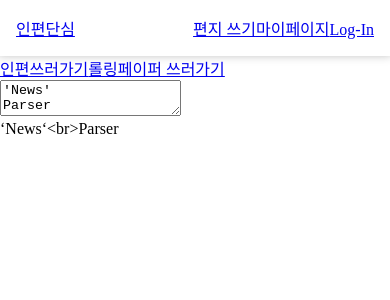
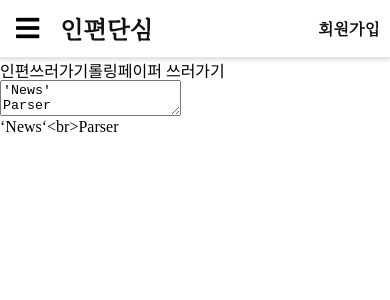
Before and after one commit to osamhack2020/WEB_InpenDansim_INPENDANSIM, a Vue app: page / in a window 390 px wide. Shown: the top 300 px of the page. Built offline with nearby package versions, Linux system fonts and the light colour scheme; no server answers.

Commit message:
헤더 css 추가 폰트어썸 cdn 추가 reset.css추가

```diff
--- a/public/index.html
+++ b/public/index.html
@@ -1,19 +1,26 @@
 <!DOCTYPE html>
 <html lang="en">
+
 <head>
   <meta charset="utf-8">
   <meta http-equiv="X-UA-Compatible" content="IE=edge">
   <meta name="viewport" content="width=device-width,initial-scale=1.0">
   <link rel="icon" href="<%= BASE_URL %>favicon.ico">
+  <!-- <title>인편단심 - INPEN, DANSIM</title> -->
   <title><%= htmlWebpackPlugin.options.title %></title>
   <link rel="stylesheet" href="https://fonts.googleapis.com/css?family=Roboto:100,300,400,500,700,900">
   <link rel="stylesheet" href="https://cdn.jsdelivr.net/npm/@mdi/font@latest/css/materialdesignicons.min.css">
+  <link rel="stylesheet" href="https://use.fontawesome.com/releases/v5.15.1/css/all.css"
+    integrity="sha384-vp86vTRFVJgpjF9jiIGPEEqYqlDwgyBgEF109VFjmqGmIY/Y4HV4d3Gp2irVfcrp" crossorigin="anonymous" />
 </head>
+
 <body>
   <noscript>
-      <strong>We're sorry but <%= htmlWebpackPlugin.options.title %> doesn't work properly without JavaScript enabled. Please enable it to continue.</strong>
+    <strong>We're sorry but <%= htmlWebpackPlugin.options.title %> doesn't work properly without JavaScript enabled.
+      Please enable it to continue.</strong>
   </noscript>
   <div id="app"></div>
   <!-- built files will be auto injected -->
 </body>
+
 </html>
--- a/src/App.vue
+++ b/src/App.vue
@@ -10,17 +10,27 @@ import Navigation from "@/components/Navigation.vue";
 
 export default {
   components: {
-    Navigation
+    Navigation,
   },
   computed: {
     showNav() {
       return true;
-    }
-  }
+    },
+  },
 };
 </script>
 
 <style>
+@import "assets/style/reset.css";
+/* components */
+
+/* page */
+
+@font-face {
+  font-family: "maruburi";
+  src: local("maruburi"),
+    url(./assets/fonts/MARUBuriBetaR.ttf) format("truetype");
+}
 html,
 body {
   height: 100%;
@@ -40,10 +50,4 @@ body {
   -moz-box-sizing: border-box;
   box-sizing: border-box;
 }
-
-@font-face {
-  font-family: "maruburi";
-  src: local("maruburi"),
-    url(./assets/fonts/MARUBuriBetaR.ttf) format("truetype");
-}
 </style>
--- /dev/null
+++ b/src/assets/style/reset.css
@@ -0,0 +1,144 @@
+/* http://meyerweb.com/eric/tools/css/reset/
+   v2.0 | 20110126
+   License: none (public domain)
+*/
+
+html,
+body,
+div,
+span,
+applet,
+object,
+iframe,
+h1,
+h2,
+h3,
+h4,
+h5,
+h6,
+p,
+blockquote,
+pre,
+a,
+abbr,
+acronym,
+address,
+big,
+cite,
+code,
+del,
+dfn,
+em,
+img,
+ins,
+kbd,
+q,
+s,
+samp,
+small,
+strike,
+strong,
+sub,
+sup,
+tt,
+var,
+b,
+u,
+i,
+center,
+dl,
+dt,
+dd,
+ol,
+ul,
+li,
+fieldset,
+form,
+label,
+legend,
+table,
+caption,
+tbody,
+tfoot,
+thead,
+tr,
+th,
+td,
+article,
+aside,
+canvas,
+details,
+embed,
+figure,
+figcaption,
+footer,
+header,
+hgroup,
+menu,
+nav,
+output,
+ruby,
+section,
+summary,
+time,
+mark,
+audio,
+video {
+  margin: 0;
+  padding: 0;
+  border: 0;
+  font-size: 100%;
+  font: inherit;
+  vertical-align: baseline;
+}
+
+/* HTML5 display-role reset for older browsers */
+article,
+aside,
+details,
+figcaption,
+figure,
+footer,
+header,
+hgroup,
+menu,
+nav,
+section {
+  display: block;
+}
+
+body {
+  line-height: 1;
+}
+
+ol,
+ul {
+  list-style: none;
+}
+
+blockquote,
+q {
+  quotes: none;
+}
+
+blockquote:before,
+blockquote:after,
+q:before,
+q:after {
+  content: "";
+  content: none;
+}
+
+table {
+  border-collapse: collapse;
+  border-spacing: 0;
+}
+
+input:focus {
+  outline: none;
+}
+
+a {
+  color: inherit;
+  text-decoration: none;
+}
--- a/src/components/Navigation.vue
+++ b/src/components/Navigation.vue
@@ -1,12 +1,41 @@
 <template>
-  <div class="navigation">
-    <router-link to="/">인편단심</router-link>
+  <div class="navigation app-header">
+    <div class="nav-div">
+      <button class="nav__toggle" aria-expanded="false" type="button">
+        <i class="fas fa-bars fa-2x"></i>
+      </button>
+      <!-- logo -->
+      <nav role="navigation" class="nav-menu">
+        <router-link to="/" class="logo title">인편단심</router-link>
+        <router-link to="/write/mail" class="nav-link">편지 쓰기</router-link>
+        <router-link to="/write/rolling" class="nav-link"
+          >롤링페이퍼 쓰러가기</router-link
+        >
+
+        <router-link to="/mypage" class="nav-link">마이페이지</router-link>
+      </nav>
+      <div class="account">
+        <a href="#" class="account-link desktop">고객센터</a>
+
+        <router-link v-if="!loggedIn" to="/login" class="account-link desktop"
+          >로그인하기</router-link
+        >
+        <button v-else @click="handleLogOut" class="account-link desktop">
+          로그아웃
+        </button>
+        <a href="#" class="account-link both">회원가입</a>
+      </div>
+    </div>
+    <div class="nav-overlay"></div>
+    <div class="menu-shadow" style="opacity: 1; display: block;"></div>
+
+    <!-- <router-link to="/">인편단심</router-link>
     <div>
       <router-link to="/write/mail">편지 쓰기</router-link>
       <router-link to="/mypage">마이페이지</router-link>
       <router-link v-if="!loggedIn" to="/login">Log-In</router-link>
       <button v-else @click="handleLogOut">Log-Out</button>
-    </div>
+    </div> -->
   </div>
 </template>
 
@@ -18,23 +47,111 @@ export default {
     ...mapState(["userProfile"]),
     loggedIn() {
       return Object.keys(this.userProfile).length > 0;
-    }
+    },
   },
   methods: {
     handleLogOut() {
       this.$store.dispatch("logout");
-    }
-  }
+    },
+  },
 };
 </script>
 
 <!-- Add "scoped" attribute to limit CSS to this component only -->
 <style scoped>
 .navigation {
+  font-family: "maruburi", Dotum, Baekmuk Dotum, Undotum, Apple Gothic,
+    Latin font, sans-serif;
+}
+
+.nav-div {
   display: flex;
+  position: sticky;
+  top: 0;
+  z-index: 1;
+  padding: 0px 24px;
+  height: 64px;
+  align-items: center;
   justify-content: space-between;
+  border-bottom: 1px solid #e3e5e9;
+  background-color: rgba(255, 255, 255, 0.95);
+  box-shadow: 0 2px 4px 0 rgba(45, 51, 58, 0.16);
+  font-weight: bold;
+  color: #111111;
+}
+.nav__toggle {
+  display: none;
+}
+.nav-overlay {
+  visibility: hidden;
+  height: 0px;
+}
+.nav-menu {
+  display: flex;
+  align-items: center;
+}
+.nav-menu > .nav-link {
+  padding-left: 40px;
+}
+.account > .account-link {
+  padding-left: 20px;
+}
+.title {
+  font-size: 24px;
+}
+@media (max-width: 814px) {
+  .app-header {
+    height: 64px;
+  }
+  .nav-div {
+    height: 58px;
+    padding-right: 0px;
+    padding-left: 0px;
+  }
+  .nav__toggle {
+    display: block;
+    margin: 15px 10px;
+    border: 0;
+    background: none;
+    outline: 0;
+    cursor: pointer;
+  }
+  .nav-menu {
+    position: absolute;
+    margin-left: 60px;
+    height: 100%;
+    width: 100px;
+    float: left;
+  }
+  .account > .both {
+    margin-right: 10px;
+  }
+  .account {
+    display: block;
+  }
+  .nav-menu > .nav-link,
+  .account > .desktop {
+    display: none;
+  }
+  .nav__wrapper.active {
+    padding-left: 16px;
+    background-color: #fff;
+    width: 80vw;
+    height: 100vh;
+    visibility: visible;
+    opacity: 1;
+    transform: translateY(0);
+  }
 
-  padding: 1rem;
-  box-shadow: 0px -4px 10px 2px #aaa;
+  .nav-overlay,
+  .nav-overlay > nav > a,
+  .nav-overlay > nav > .account > a {
+    display: block;
+    font-size: 24px;
+    padding: 20px;
+  }
+  .nav-overlay {
+    text-align: center;
+  }
 }
 </style>
```
Also changed, not shown: documents/memo.txt (added). Lines whose indentation alone changed are shown as unchanged.
